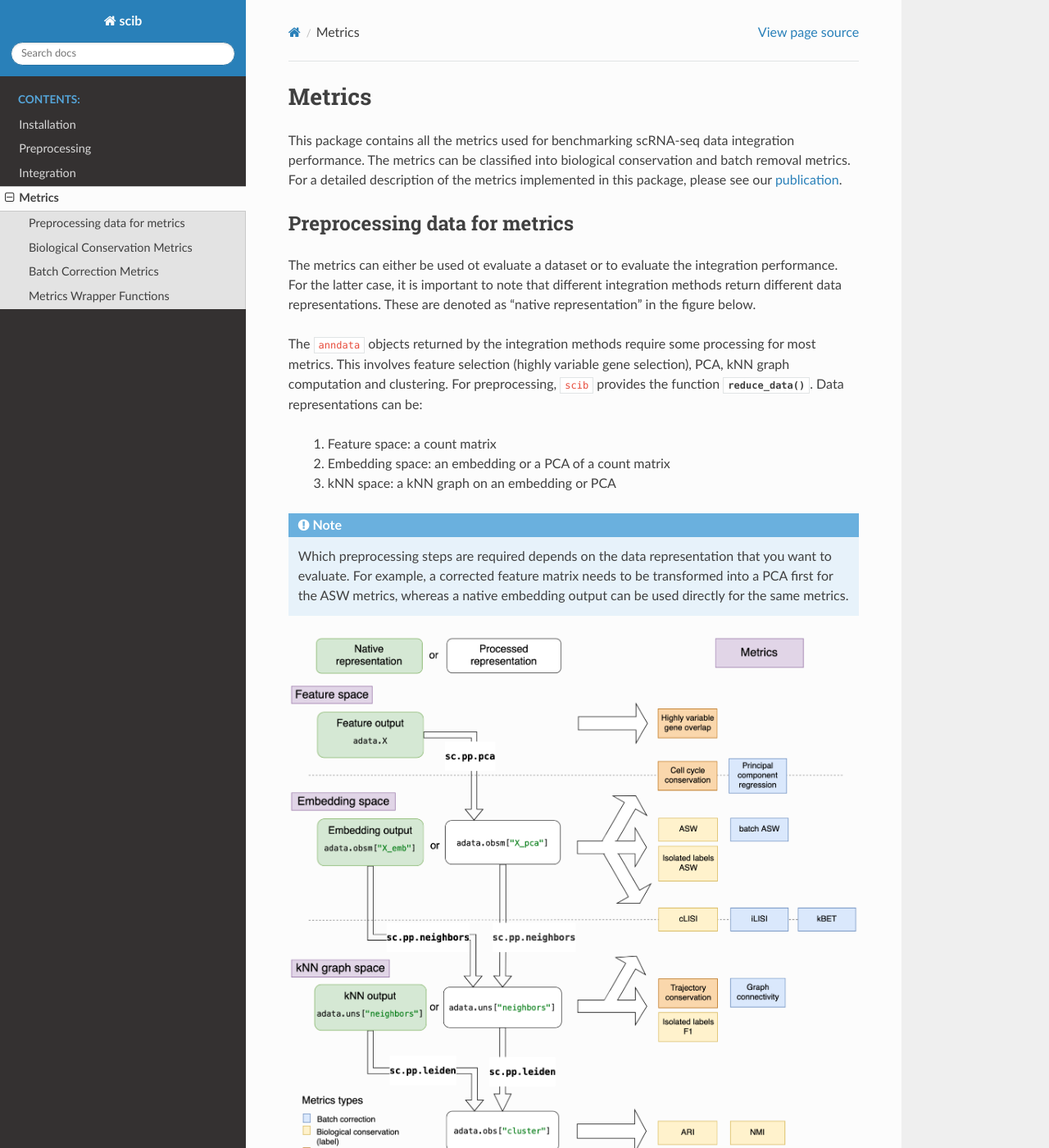
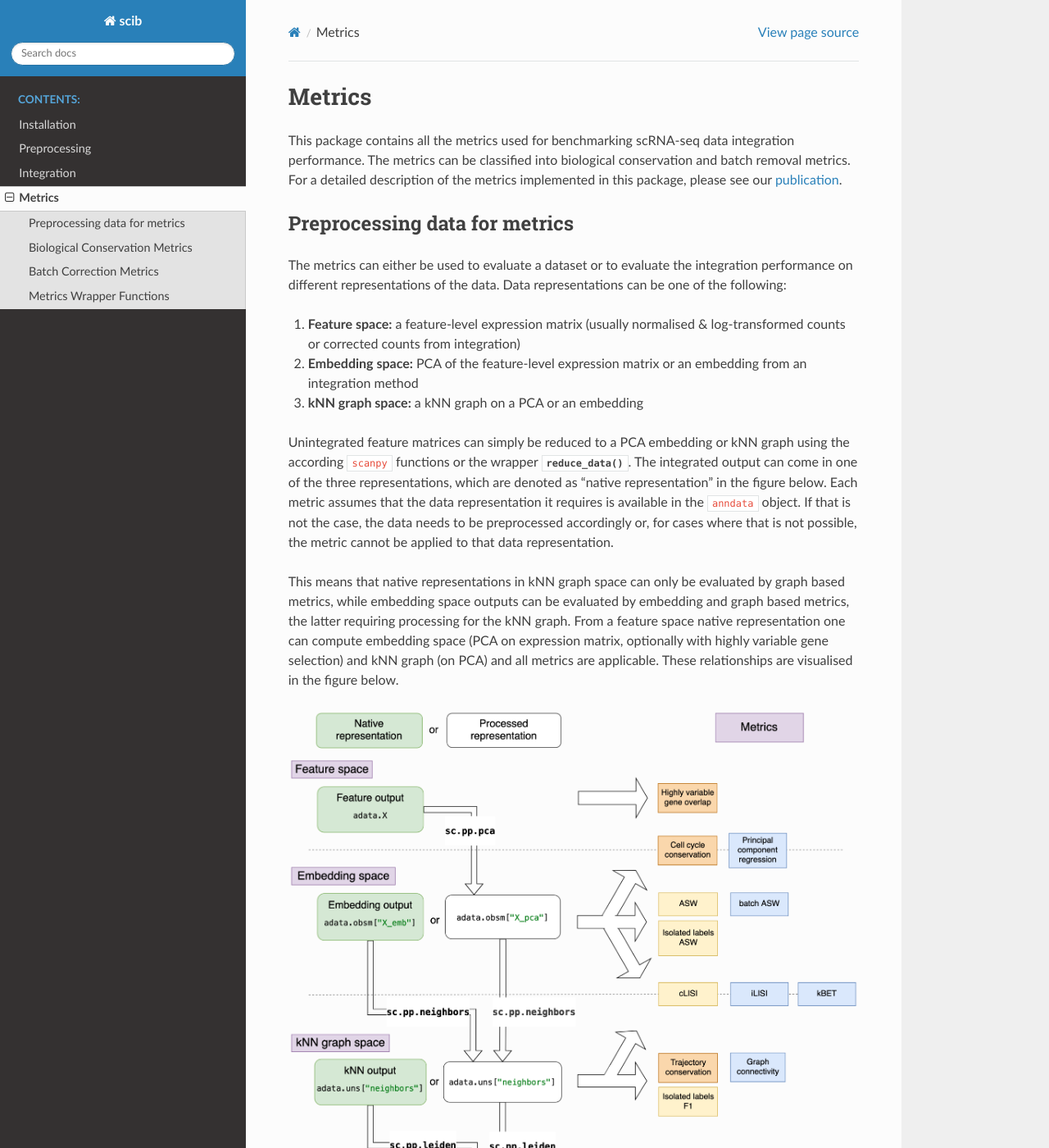
Before and after one commit to theislab/scib, a Sphinx documentation site: the page built from docs/source/scib_metrics.rst, in a window 1280 px wide and 1400 px high. Shown: the whole window at 82% size. Built offline with Sphinx 7.4.7 and the Read the Docs theme 2.0.0, drawn with Linux system fonts in a browser that asks for light colours; the version number could not be read and is left out; some of the changed text lies outside the part shown.

Commit message:
updated metrics preprocessing description

```diff
--- a/docs/source/scib_metrics.rst
+++ b/docs/source/scib_metrics.rst
@@ -12,23 +12,27 @@ For a detailed description of the metrics implemented in this package, please se
 Preprocessing data for metrics
 ------------------------------
 
-The metrics can either be used ot evaluate a dataset or to evaluate the integration performance.
-For the latter case, it is important to note that different integration methods return different data representations.
-These are denoted as "native representation" in the figure below.
+The metrics can either be used to evaluate a dataset or to evaluate the integration performance on different
+representations of the data.
+Data representations can be one of the following:
 
-The ``anndata`` objects returned by the integration methods require some processing for most metrics.
-This involves feature selection (highly variable gene selection), PCA, kNN graph computation and clustering.
-For preprocessing, ``scib`` provides the function :func:`~scib.preprocessing.reduce_data`.
-Data representations can be:
+1. **Feature space:** a feature-level expression matrix (usually normalised & log-transformed counts or corrected counts from integration)
+2. **Embedding space:** PCA of the feature-level expression matrix or an embedding from an integration method
+3. **kNN graph space:** a kNN graph on a PCA or an embedding
 
-    1. Feature space: a count matrix
-    2. Embedding space: an embedding or a PCA of a count matrix
-    3. kNN space: a kNN graph on an embedding or PCA
+Unintegrated feature matrices can simply be reduced to a PCA embedding or kNN graph using the according ``scanpy``
+functions or the  wrapper :func:`~scib.preprocessing.reduce_data`.
+The integrated output can come in one of the three representations, which are denoted as "native representation" in the
+figure below.
+Each metric assumes that the data representation it requires is available in the ``anndata`` object.
+If that is not the case, the data needs to be preprocessed accordingly or, for cases where that is not possible, the
+metric cannot be applied to that data representation.
 
-.. note::
-    Which preprocessing steps are required depends on the data representation that you want to evaluate.
-    For example, a corrected feature matrix needs to be transformed into a PCA first for the ASW metrics, whereas a
-    native embedding output can be used directly for the same metrics.
+This means that native representations in kNN graph space can only be evaluated by graph based metrics, while embedding
+space outputs can be evaluated by embedding and graph based metrics, the latter requiring processing for the kNN graph.
+From a feature space native representation one can compute embedding space (PCA on expression matrix, optionally with
+highly variable gene selection) and kNN graph (on PCA) and all metrics are applicable.
+These relationships are visualised in the figure below.
 
 .. figure:: _static/metrics_workflow.png
    :alt: metrics workflow
@@ -43,13 +47,10 @@ Data representations can be:
    Metrics that are evaluate differently for different data representations are depicted by metrics on top of the dotted
    lines.
 
-Each metric assumes that the data representation it requires is available in the ``anndata`` object.
-If that is not the case, the data needs to be preprocessed accordingly or, for cases where that is not possible, the
-metric cannot be applied to that data representation.
-The data representation not only determines which metrics can be evaluated, but for some metrics it also determines how
-they are computed.
-For instance, the principle component regression computes a PCA, which can be done not just on a full feature matrix
-but also on an integrated embedding.
+The data representation not only determines which metrics can be evaluated, but also how they are computed.
+For instance, the principle component regression :func:`~scib.metrics.pcr_comparison` requires a PCA and variance
+contributions, which would classically be computed a full feature matrix but can also be computed on an integrated
+embedding matrix.
 
 
 Biological Conservation Metrics
```
